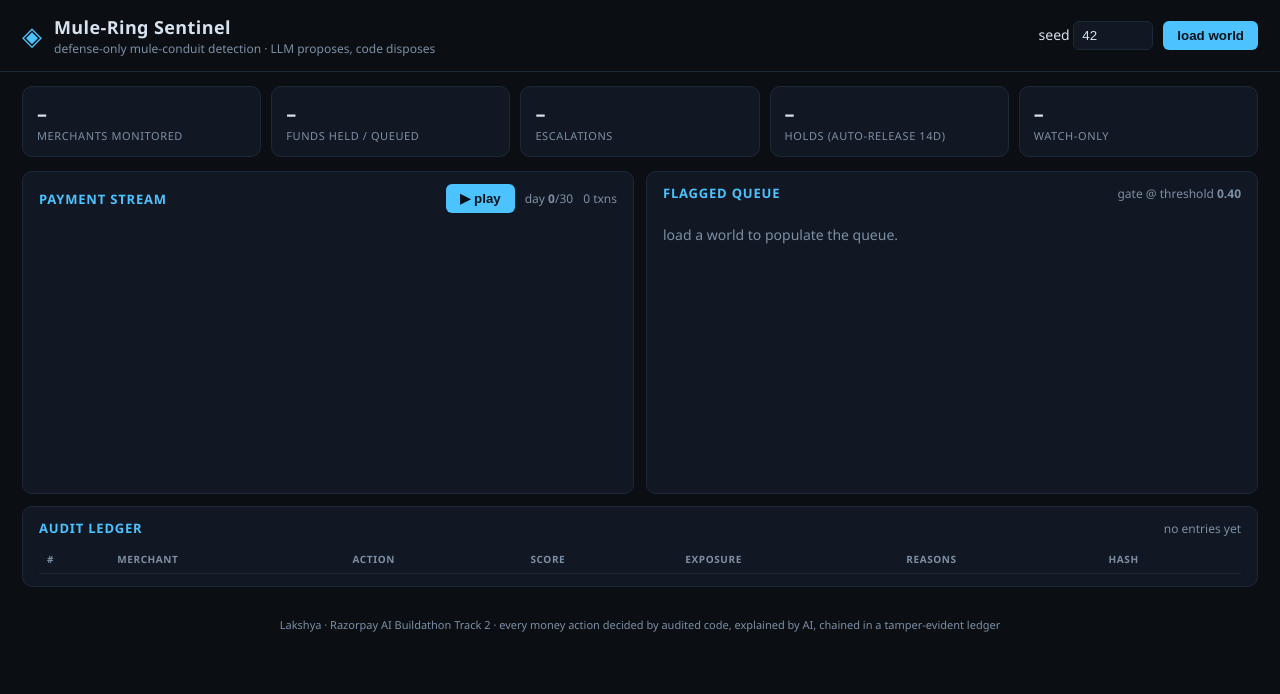
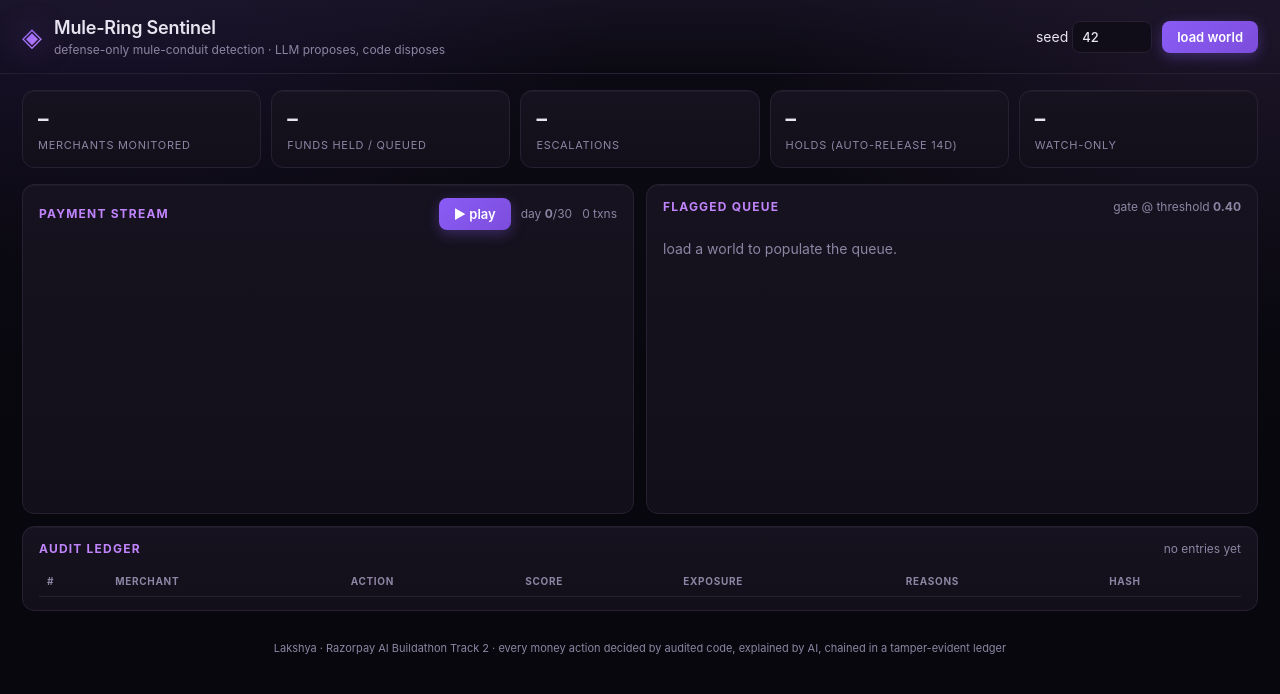
Before and after one commit to jaitus/mule-ring-sentinel, a website: page web/index.html in a window 1280 px wide. Drawn offline with Linux system fonts and the light colour scheme; no server answers.

Commit message:
Retheme the dashboard: violet accent, layered surfaces, better type stack
Swaps the blue accent for violet/indigo and gives the surfaces some depth
instead of flat panels on flat black.

The semantic colours are deliberately untouched: red still means ESCALATE,
amber still marks a gate guardrail, green still means positive/inflow. Violet
was picked precisely because it collides with none of them, so nothing in the
UI changes meaning.

- palette: violet #8b5cf6 primary with #c084fc secondary, near-black violet
  base, two low-opacity radial glows on the page background
- surfaces: subtle vertical gradients plus a 1px inset highlight so panels and
  KPI cards read as lit rather than outlined
- score bar now runs violet -> light violet -> red across its length
- type: Inter for UI and JetBrains Mono for the feed and hash cells, each with
  a full fallback chain ending at Segoe UI / Consolas. No web fonts are
  fetched and no dependency is added, so a machine without them degrades to
  exactly what it rendered before.
- focus states on the seed input, hover state on queue cards

No markup or behaviour changed; this is style.css only.

```diff
--- a/web/style.css
+++ b/web/style.css
@@ -1,67 +1,87 @@
 :root {
-  --bg: #0b0f14;
-  --panel: #111823;
-  --line: #1d2836;
-  --text: #d7e2ee;
-  --muted: #7d8fa5;
-  --accent: #4cc2ff;
+  --bg: #08070d;
+  --bg2: #0c0a14;
+  --panel: #16121f;
+  --panel2: #120f1a;
+  --sunk: #100d18;
+  --line: #272033;
+  --text: #e7e3ef;
+  --muted: #8d85a3;
+  --accent: #8b5cf6;
+  --accent2: #c084fc;
   --red: #ff5d73;
   --amber: #ffb454;
   --green: #3fd68f;
+  --ui: "Inter", "Segoe UI", system-ui, sans-serif;
+  --mono: "JetBrains Mono", "Cascadia Mono", Consolas, monospace;
 }
 * { box-sizing: border-box; }
 body {
   margin: 0;
-  background: var(--bg);
+  background:
+    radial-gradient(900px 600px at 8% -10%, rgba(139, 92, 246, .13), transparent 60%),
+    radial-gradient(800px 520px at 96% 4%, rgba(192, 132, 252, .09), transparent 58%),
+    linear-gradient(180deg, var(--bg2) 0%, var(--bg) 60%);
+  background-attachment: fixed;
   color: var(--text);
-  font: 14px/1.45 "Segoe UI", system-ui, sans-serif;
+  font: 14px/1.45 var(--ui);
 }
 header {
   display: flex;
   justify-content: space-between;
   align-items: center;
-  padding: 14px 22px;
+  padding: 15px 22px;
   border-bottom: 1px solid var(--line);
+  background: linear-gradient(180deg, rgba(30, 24, 44, .55), transparent);
 }
 .brand { display: flex; gap: 12px; align-items: center; }
-.logo { font-size: 26px; color: var(--accent); }
-h1 { margin: 0; font-size: 18px; letter-spacing: .4px; }
+.logo {
+  font-size: 26px;
+  background: linear-gradient(135deg, var(--accent), var(--accent2));
+  -webkit-background-clip: text; background-clip: text; -webkit-text-fill-color: transparent;
+  filter: drop-shadow(0 0 14px rgba(139, 92, 246, .5));
+}
+h1 { margin: 0; font-size: 18px; font-weight: 600; letter-spacing: -.2px; }
 .sub { margin: 0; color: var(--muted); font-size: 12px; }
 .controls { display: flex; gap: 10px; align-items: center; }
 input {
-  background: var(--panel);
+  background: var(--sunk);
   border: 1px solid var(--line);
   color: var(--text);
-  padding: 6px 8px;
+  padding: 7px 9px;
   width: 80px;
-  border-radius: 6px;
+  border-radius: 8px;
+  font: 500 13px var(--ui);
 }
+input:focus { outline: none; border-color: var(--accent); box-shadow: 0 0 0 3px rgba(139, 92, 246, .18); }
 button {
-  background: var(--accent);
+  background: linear-gradient(135deg, var(--accent), #7c4ddb);
   border: none;
-  color: #04121c;
-  font-weight: 600;
-  padding: 7px 14px;
-  border-radius: 6px;
+  color: #fff;
+  font: 600 13px var(--ui);
+  padding: 8px 15px;
+  border-radius: 8px;
   cursor: pointer;
+  box-shadow: 0 4px 14px rgba(139, 92, 246, .32);
 }
-button:hover { filter: brightness(1.1); }
+button:hover { filter: brightness(1.12); }
 .kpis {
   display: grid;
   grid-template-columns: repeat(5, 1fr);
   gap: 10px;
-  padding: 14px 22px;
+  padding: 16px 22px;
 }
 .kpi {
-  background: var(--panel);
+  background: linear-gradient(180deg, var(--panel), var(--panel2));
   border: 1px solid var(--line);
-  border-radius: 10px;
-  padding: 12px 14px;
+  border-radius: 12px;
+  padding: 13px 15px;
   display: flex;
   flex-direction: column;
+  box-shadow: inset 0 1px 0 rgba(255, 255, 255, .04);
 }
-.kpi .n { font-size: 20px; font-weight: 700; }
-.kpi .l { color: var(--muted); font-size: 11px; text-transform: uppercase; letter-spacing: .6px; }
+.kpi .n { font-size: 21px; font-weight: 700; letter-spacing: -.4px; font-variant-numeric: tabular-nums; }
+.kpi .l { color: var(--muted); font-size: 11px; text-transform: uppercase; letter-spacing: .7px; margin-top: 3px; }
 main {
   display: grid;
   grid-template-columns: 1fr 1fr;
@@ -69,23 +89,27 @@ main {
   padding: 0 22px;
 }
 .panel {
-  background: var(--panel);
+  background: linear-gradient(180deg, var(--panel), var(--panel2));
   border: 1px solid var(--line);
-  border-radius: 10px;
-  padding: 12px 16px;
+  border-radius: 12px;
+  padding: 13px 16px;
   margin-bottom: 12px;
+  box-shadow: inset 0 1px 0 rgba(255, 255, 255, .04);
 }
 .panel.wide { margin: 0 22px 12px; }
 .panel-head {
   display: flex;
   justify-content: space-between;
   align-items: center;
-  margin-bottom: 8px;
+  margin-bottom: 10px;
 }
-h2 { margin: 0; font-size: 13px; text-transform: uppercase; letter-spacing: .8px; color: var(--accent); }
+h2 {
+  margin: 0; font-size: 12px; font-weight: 700; text-transform: uppercase; letter-spacing: 1.2px;
+  color: var(--accent2);
+}
 .muted { color: var(--muted); font-size: 12px; }
 .playback { display: flex; gap: 10px; align-items: center; font-size: 12px; color: var(--muted); }
-.feed { height: 260px; overflow-y: auto; font-family: Consolas, monospace; font-size: 12px; }
+.feed { height: 260px; overflow-y: auto; font-family: var(--mono); font-size: 12px; }
 .feed .in { color: var(--green); }
 .feed .out { color: var(--red); }
 .feed div { padding: 1px 0; }
@@ -93,48 +117,50 @@ h2 { margin: 0; font-size: 13px; text-transform: uppercase; letter-spacing: .8px
 .queue { max-height: 260px; overflow-y: auto; }
 .card {
   border: 1px solid var(--line);
-  border-radius: 8px;
-  padding: 10px 12px;
+  border-radius: 10px;
+  padding: 11px 13px;
   margin-bottom: 8px;
   cursor: pointer;
+  background: rgba(139, 92, 246, .03);
+  transition: border-color .16s ease, background .16s ease;
 }
-.card:hover { border-color: var(--accent); }
+.card:hover { border-color: var(--accent); background: rgba(139, 92, 246, .08); }
 .card .top { display: flex; justify-content: space-between; align-items: center; }
-.card .id { font-weight: 700; }
+.card .id { font-weight: 600; }
 .badge {
   font-size: 10px;
   font-weight: 700;
-  padding: 3px 8px;
+  padding: 3px 9px;
   border-radius: 999px;
   letter-spacing: .5px;
 }
-.badge.ESCALATE { background: rgba(255,93,115,.15); color: var(--red); }
-.badge.HOLD { background: rgba(255,180,84,.15); color: var(--amber); }
-.badge.WATCH { background: rgba(76,194,255,.15); color: var(--accent); }
-.chips { display: flex; flex-wrap: wrap; gap: 6px; margin-top: 6px; }
+.badge.ESCALATE { background: rgba(255, 93, 115, .16); color: var(--red); }
+.badge.HOLD { background: rgba(255, 180, 84, .16); color: var(--amber); }
+.badge.WATCH { background: rgba(139, 92, 246, .18); color: var(--accent2); }
+.chips { display: flex; flex-wrap: wrap; gap: 6px; margin-top: 7px; }
 .chip {
   font-size: 11px;
-  background: #0d1420;
+  background: var(--sunk);
   border: 1px solid var(--line);
   color: var(--muted);
-  padding: 2px 8px;
+  padding: 2px 9px;
   border-radius: 999px;
 }
-.scorebar { position: relative; height: 5px; background: #0d1420; border-radius: 3px; margin-top: 8px; overflow: hidden; }
-.scorebar i { position: absolute; inset: 0 auto 0 0; background: linear-gradient(90deg, var(--accent), var(--red)); }
+.scorebar { position: relative; height: 5px; background: var(--sunk); border-radius: 3px; margin-top: 9px; overflow: hidden; }
+.scorebar i { position: absolute; inset: 0 auto 0 0; background: linear-gradient(90deg, var(--accent), var(--accent2), var(--red)); }
 .case-grid { display: grid; grid-template-columns: 1.4fr 1fr; gap: 18px; }
-.case-col h3 { font-size: 12px; color: var(--muted); text-transform: uppercase; letter-spacing: .6px; }
-.finding { margin-bottom: 8px; padding: 8px 10px; background: #0d1420; border-left: 3px solid var(--red); border-radius: 4px; }
+.case-col h3 { font-size: 11px; color: var(--muted); text-transform: uppercase; letter-spacing: .8px; font-weight: 700; }
+.finding { margin-bottom: 8px; padding: 9px 11px; background: var(--sunk); border-left: 3px solid var(--red); border-radius: 6px; }
 .finding.safe { border-left-color: var(--green); }
-.ai-block { margin-bottom: 8px; padding: 8px 10px; background: #0d1420; border-left: 3px solid var(--accent); border-radius: 4px; }
+.ai-block { margin-bottom: 8px; padding: 9px 11px; background: var(--sunk); border-left: 3px solid var(--accent); border-radius: 6px; }
 .ai-note { color: var(--muted); font-size: 12px; margin-top: 6px; }
-#spark { width: 100%; height: 80px; background: #0d1420; border-radius: 6px; }
-.stat-row { display: flex; justify-content: space-between; font-size: 13px; padding: 4px 0; border-bottom: 1px dashed var(--line); }
+#spark { width: 100%; height: 80px; background: var(--sunk); border-radius: 8px; }
+.stat-row { display: flex; justify-content: space-between; font-size: 13px; padding: 5px 0; border-bottom: 1px dashed var(--line); }
 .stat-row b { font-variant-numeric: tabular-nums; }
 .ledger-table { width: 100%; border-collapse: collapse; font-size: 12px; }
-.ledger-table th, .ledger-table td { text-align: left; padding: 6px 8px; border-bottom: 1px solid var(--line); }
-.ledger-table th { color: var(--muted); text-transform: uppercase; font-size: 10px; letter-spacing: .6px; }
-.hashcell { font-family: monospace; color: var(--muted); }
+.ledger-table th, .ledger-table td { text-align: left; padding: 7px 8px; border-bottom: 1px solid var(--line); }
+.ledger-table th { color: var(--muted); text-transform: uppercase; font-size: 10px; letter-spacing: .7px; }
+.hashcell { font-family: var(--mono); color: var(--accent2); opacity: .8; }
 footer {
   text-align: center;
   color: var(--muted);
```
